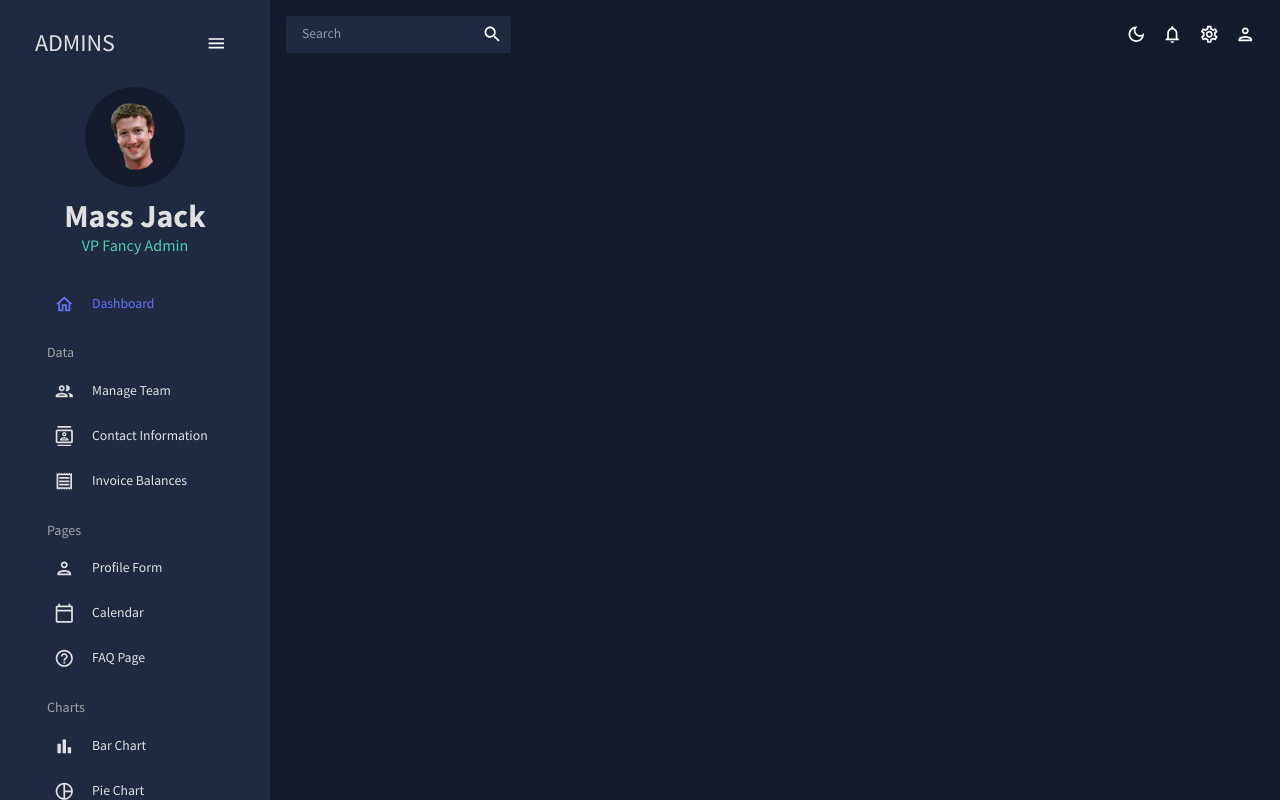
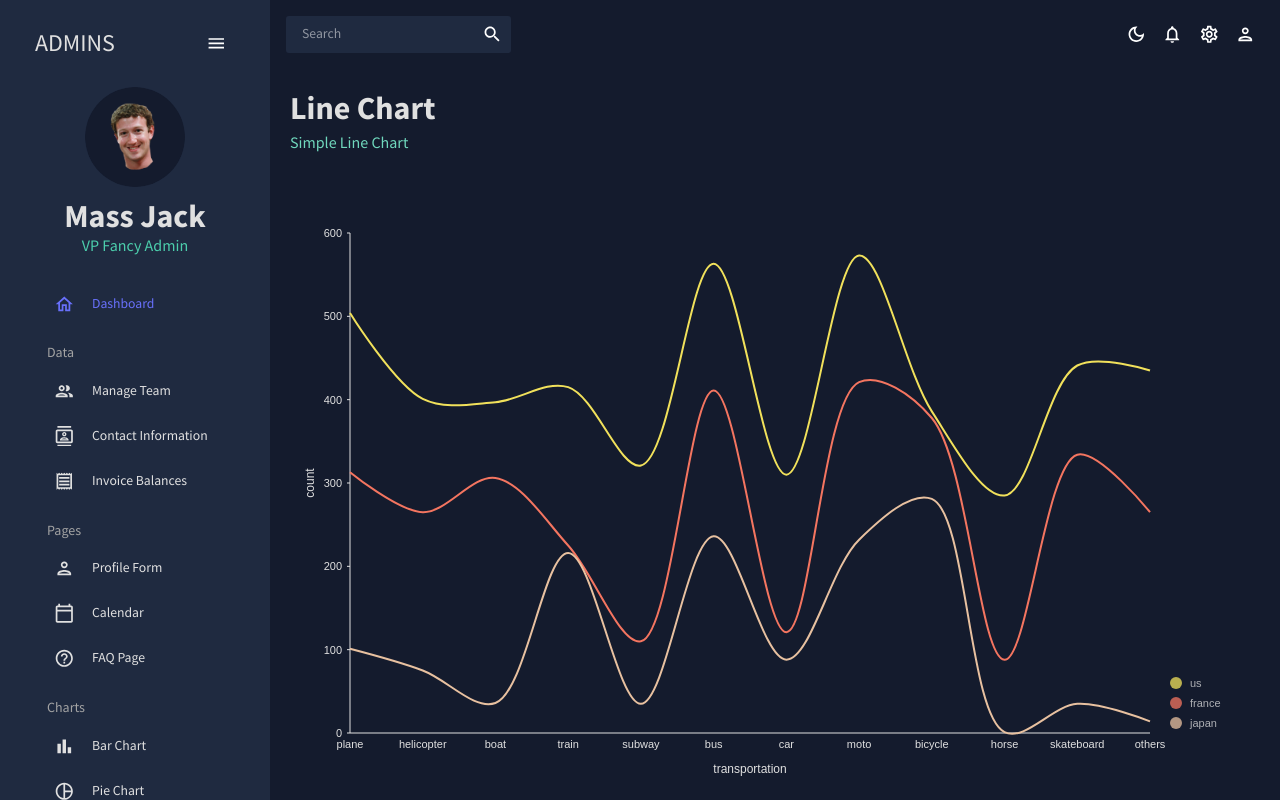
Before and after one commit to massjack1/admin-dashboard, a React (Create React App) app: page /line in a window 1280 px wide. Built offline with nearby package versions, Linux system fonts and the light colour scheme.

Commit message:
Create LineChart

```diff
--- a/src/App.js
+++ b/src/App.js
@@ -12,7 +12,7 @@
 import FAQ from "./scenes/faq";
 import Bar from "./scenes/bar";
 import Pie from "./scenes/pie";
-//import Line from "./scenes/line";
+import Line from "./scenes/line";
 //import Geography from "./scenes/geography";
 
 
@@ -36,8 +36,8 @@
             <Route path="/faq" element={<FAQ />} />
             <Route path="/bar" element={<Bar />} />
             <Route path="/pie" element={<Pie />} />
-            {/*<Route path="/line" element={<Line />} />
-            <Route path="/geography" element={<Geography />} /> */}
+            <Route path="/line" element={<Line />} />
+           {/* <Route path="/geography" element={<Geography />} /> */}
 
   </Routes>
           </main>
--- /dev/null
+++ b/src/components/LineChart.jsx
@@ -0,0 +1,117 @@
+import { ResponsiveLine } from "@nivo/line";
+import { useTheme } from "@mui/material";
+import { tokens } from "../theme";
+import { mockLineData as data } from "../data/mockData";
+
+const LineChart = ({ isCustomLineColors = false, isDashboard = false }) => {
+  const theme = useTheme();
+  const colors = tokens(theme.palette.mode);
+
+  return (
+    <ResponsiveLine
+      data={data}
+      theme={{
+        axis: {
+          domain: {
+            line: {
+              stroke: colors.grey[100],
+            },
+          },
+          legend: {
+            text: {
+              fill: colors.grey[100],
+            },
+          },
+          ticks: {
+            line: {
+              stroke: colors.grey[100],
+              strokeWidth: 1,
+            },
+            text: {
+              fill: colors.grey[100],
+            },
+          },
+        },
+        legends: {
+          text: {
+            fill: colors.grey[100],
+          },
+        },
+        tooltip: {
+          container: {
+            color: colors.primary[500],
+          },
+        },
+      }}
+      colors={isDashboard ? { datum: "color" } : { scheme: "nivo" }} // added
+      margin={{ top: 50, right: 110, bottom: 50, left: 60 }}
+      xScale={{ type: "point" }}
+      yScale={{
+        type: "linear",
+        min: "auto",
+        max: "auto",
+        stacked: true,
+        reverse: false,
+      }}
+      yFormat=" >-.2f"
+      curve="catmullRom"
+      axisTop={null}
+      axisRight={null}
+      axisBottom={{
+        orient: "bottom",
+        tickSize: 0,
+        tickPadding: 5,
+        tickRotation: 0,
+        legend: isDashboard ? undefined : "transportation", // added
+        legendOffset: 36,
+        legendPosition: "middle",
+      }}
+      axisLeft={{
+        orient: "left",
+        tickValues: 5, // added
+        tickSize: 3,
+        tickPadding: 5,
+        tickRotation: 0,
+        legend: isDashboard ? undefined : "count", // added
+        legendOffset: -40,
+        legendPosition: "middle",
+      }}
+      enableGridX={false}
+      enableGridY={false}
+      pointSize={8}
+      pointColor={{ theme: "background" }}
+      pointBorderWidth={2}
+      pointBorderColor={{ from: "serieColor" }}
+      pointLabelYOffset={-12}
+      useMesh={true}
+      legends={[
+        {
+          anchor: "bottom-right",
+          direction: "column",
+          justify: false,
+          translateX: 100,
+          translateY: 0,
+          itemsSpacing: 0,
+          itemDirection: "left-to-right",
+          itemWidth: 80,
+          itemHeight: 20,
+          itemOpacity: 0.75,
+          symbolSize: 12,
+          symbolShape: "circle",
+          symbolBorderColor: "rgba(0, 0, 0, .5)",
+          effects: [
+            {
+              on: "hover",
+              style: {
+                itemBackground: "rgba(0, 0, 0, .03)",
+                itemOpacity: 1,
+              },
+            },
+          ],
+        },
+      ]}
+    />
+  );
+};
+
+export default LineChart;
--- /dev/null
+++ b/src/scenes/line/index.jsx
@@ -0,0 +1,17 @@
+import { Box } from "@mui/material";
+import Header from "../../components/Header";
+import LineChart from "../../components/LineChart";
+
+const Line = () => {
+    return (
+        <Box m="20px">
+        <Header title="Line Chart" subtitle="Simple Line Chart"/>
+        <Box height="75vh">
+            <LineChart />
+        </Box>
+        </Box>
+    )
+}
+
+
+export default Line;
```
